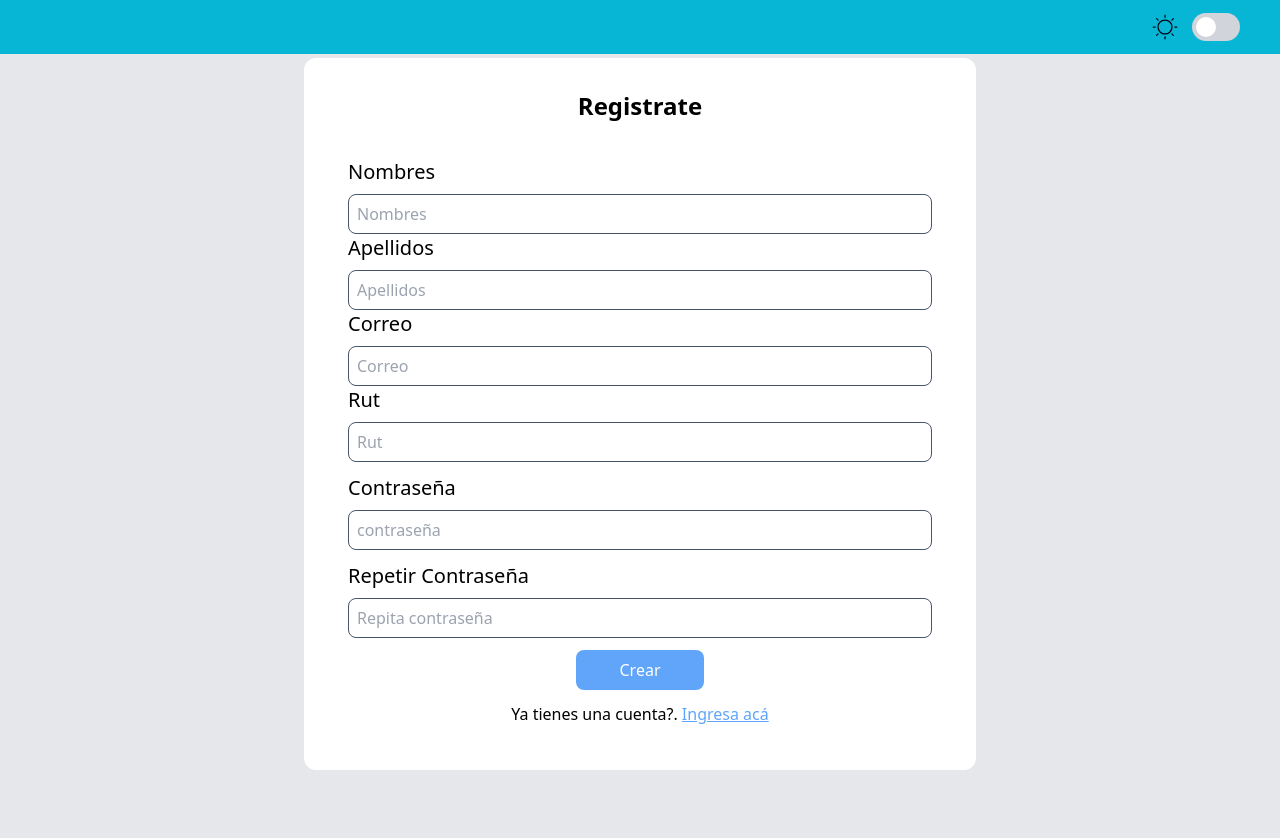
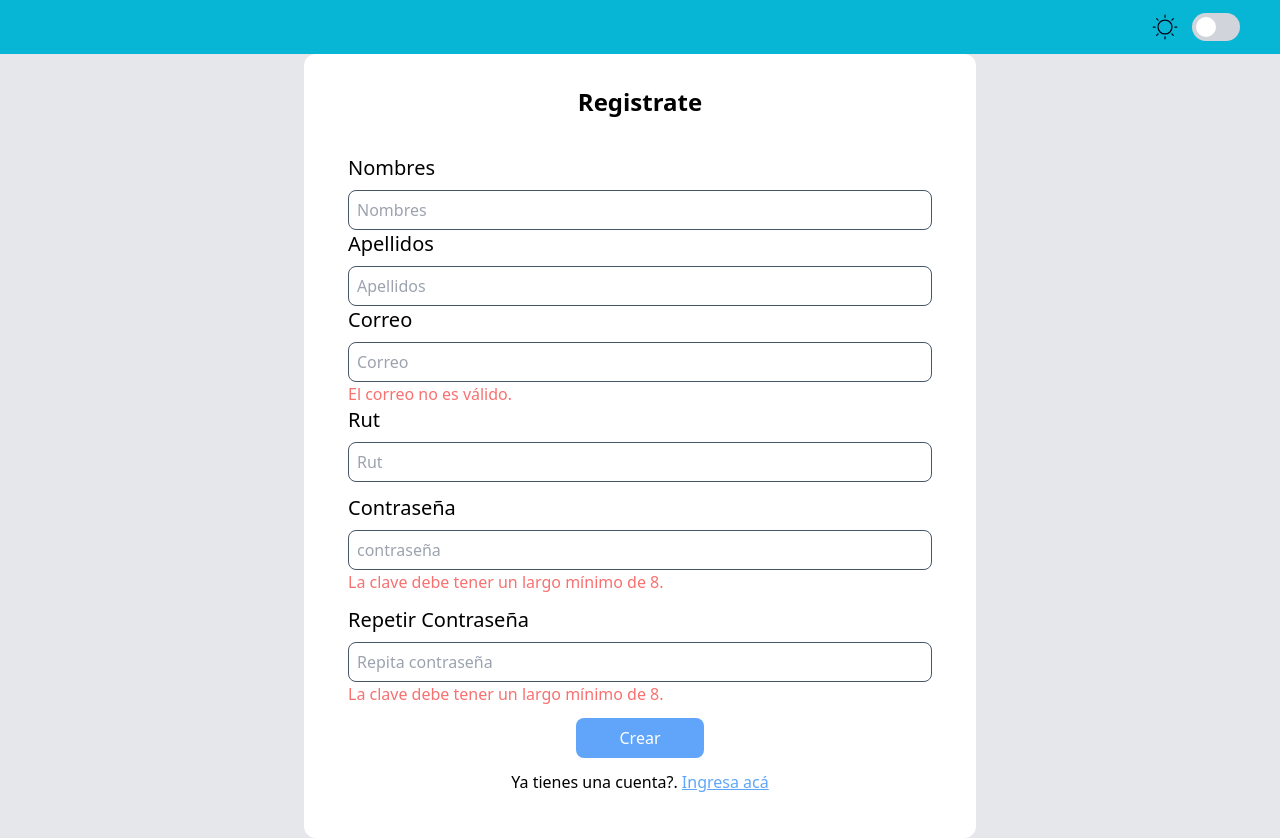
Before and after one commit to Jdiazb93/secure-login, a React (Create React App) app in the folder front/: page /sign-up in a window 1280 px wide. Before the commit the page ends 800 px from the top, so only its background shows below. Built offline with nearby package versions, Linux system fonts and the light colour scheme.

Commit message:
adding validation functions on signup form

```diff
--- a/front/src/api/users.js
+++ b/front/src/api/users.js
@@ -82,7 +82,5 @@ export const signIn = async (credentials) => {
 
     const auth = await response.json()
 
-    console.log(auth);
-
     return auth
 }
--- a/front/src/components/createUser.jsx
+++ b/front/src/components/createUser.jsx
@@ -1,6 +1,7 @@
 import React, { useState, useEffect } from "react";
 import { Link, useNavigate } from 'react-router-dom'
 import { signUp } from '../api/users'
+import { emailValidator, minLength, formatRut } from '../utils/validator'
 import { toast } from 'react-toastify'
 
 export const CreateUser = () => {
@@ -9,6 +10,11 @@ export const CreateUser = () => {
         surName: '',
         email: '',
         rut: '',
+        password: '',
+        repeatPassword: ''
+    })
+    const [error, setError] = useState({
+        email: '',
         password: '',
         repeatPassword: ''
     })
@@ -23,6 +29,17 @@ export const CreateUser = () => {
         }
     }, [token, navigate])
 
+    useEffect(() => {
+        const isEmailValid = emailValidator(formData.email)
+        const isPasswordValid = minLength(formData.password, 7)
+        const isRepeatPasswordValid = minLength(formData.repeatPassword, 7)
+        setError({
+            email: !isEmailValid ?  'El correo no es válido.' : null,
+            password: !isPasswordValid ?  'La clave debe tener un largo mínimo de 8.' : null,
+            repeatPassword: !isRepeatPasswordValid ?  'La clave debe tener un largo mínimo de 8.' : null,
+        })
+    }, [formData])
+
     const handleSubmit = async (e) => {
         e.preventDefault()
         const newSignUp = await signUp(formData)
@@ -34,7 +51,9 @@ export const CreateUser = () => {
         }
     }
 
-    const disabled = !formData.email || !formData.name || !formData.surName || !formData.password || !formData.repeatPassword || !formData.rut
+    const dataValues = Object.values(formData)
+
+    const disabled = dataValues.some((data) => data === '' || null) || error.email || error.password || error.repeatPassword
 
     return (
         <section className="h-[90vh] w-full items-center flex">
@@ -47,12 +66,15 @@ export const CreateUser = () => {
                     <input placeholder="Apellidos" value={formData.surName} onChange={(e) => setFormData({...formData, surName: e.target.value})} />
                     <label className="text-xl mb-2">Correo</label>
                     <input placeholder="Correo" value={formData.email} onChange={(e) => setFormData({...formData, email: e.target.value})} />
+                    {error?.email && <span className="text-red-400">{error.email}</span>}
                     <label className="text-xl mb-2">Rut</label>
-                    <input placeholder="Rut" value={formData.rut} maxLength={9} onChange={(e) => setFormData({...formData, rut: e.target.value})} />
+                    <input placeholder="Rut" value={formatRut(formData.rut)} maxLength={12} onChange={(e) => setFormData({...formData, rut: e.target.value.replace(/[^0-9Kk]/g, "")})} />
                     <label className="text-xl mb-2 mt-3">Contraseña</label>
                     <input placeholder="contraseña" type='password' value={formData.password} onChange={(e) => setFormData({...formData, password: e.target.value})} />
+                    {error?.password && <span className="text-red-400">{error.password}</span>}
                     <label className="text-xl mb-2 mt-3">Repetir Contraseña</label>
                     <input placeholder="Repita contraseña" type='password' value={formData.repeatPassword} onChange={(e) => setFormData({...formData, repeatPassword: e.target.value})} />
+                    {error?.repeatPassword && <span className="text-red-400">{error.repeatPassword}</span>}
                     <button className="send-button mt-3" disabled={disabled}>Crear</button>
                     <span className="text-center mt-3">Ya tienes una cuenta?. <Link className="text-blue-400 underline" to="/">Ingresa acá</Link></span>
                 </form>
--- a/front/src/components/signIn.jsx
+++ b/front/src/components/signIn.jsx
@@ -1,6 +1,7 @@
 import React, { useState, useEffect } from "react";
 import { useNavigate, Link } from 'react-router-dom'
 import { signIn } from '../api/users'
+import { emailValidator } from '../utils/validator'
 import { toast } from 'react-toastify'
 
 export default function SignIn() {
@@ -8,6 +9,7 @@ export default function SignIn() {
         email: '',
         password: ''
     })
+    const [error, setError] = useState()
 
     const navigate = useNavigate()
 
@@ -18,6 +20,14 @@ export default function SignIn() {
             navigate('/users')
         }
     }, [token, navigate])
+
+    useEffect(() => {
+        if(credentials.email) {
+            const isValid = emailValidator(credentials.email)
+            if(!isValid) setError({ email: 'El correo no es válido.'})
+            if(isValid) setError()
+        }
+    }, [credentials])
 
     const handleSubmit = async (e) => {
         e.preventDefault()
@@ -31,7 +41,7 @@ export default function SignIn() {
         }
     }
 
-    const disabled = !credentials.email || !credentials.password
+    const disabled = !credentials.email || !credentials.password || error
 
     return (
         <section className="h-[80vh] w-full items-center flex">
@@ -40,6 +50,7 @@ export default function SignIn() {
                 <form className="m-0 p-6 dark:border border-spacing-4 border-neutral-100" onSubmit={handleSubmit} >
                     <label className="text-xl mb-2">Email</label>
                     <input placeholder="email" value={credentials.email} onChange={(e) => setCredentials({...credentials, email: e.target.value})} />
+                    {error?.email && <span className="text-red-400">{error.email}</span>}
                     <label className="text-xl mb-2 mt-3">Contraseña</label>
                     <input placeholder="contraseña" type='password' value={credentials.password} onChange={(e) => setCredentials({...credentials, password: e.target.value})} />
                     <button className="send-button mt-3" disabled={disabled}>Ingresar</button>
--- /dev/null
+++ b/front/src/utils/validator.js
@@ -0,0 +1,45 @@
+//Validador de correo mediante regex
+export const emailValidator = (email) => {
+    // eslint-disable-next-line
+    const emailValid = /^([a-zA-Z0-9_\.\-])+\@(([a-zA-Z0-9\-])+\.)+([a-zA-Z0-9]{2,4})+$/;
+
+    const isValid = emailValid.test(email)
+
+    return isValid
+}
+
+/**
+ * Se valida longitud mínima del valor ingresado (funciona como un validador para la longitud de contraseñas.)
+ * Esto solo sirve a nivel de front, puede ser skipeado y no funciona como lógica de sistema en backend.
+ */
+export const minLength = (value, minLength) => {
+    const isValid = value.length > minLength
+
+    return isValid
+}
+
+/**
+ * Formateo de Rut, esta función agrega los puntos, el guión y la separación con el digito verificador
+ */
+export const formatRut = (rut) => {
+    if (!rut) return "";
+    const actual = rut.replace(/^0+/, "");
+    if (actual !== "" && actual.length > 1) {
+      const actualClean = actual.replace(/[^0-9Kk]/g, "");
+      const start = actualClean.substring(0, actualClean.length - 1);
+      let rutDots = "";
+      var j = 1;
+      for (let i = start.length - 1; i >= 0; i--) {
+        const letter = start.charAt(i);
+        rutDots = `${letter}${rutDots}`;
+        if (j % 3 === 0 && j <= start.length - 1) {
+          rutDots = `.${rutDots}`;
+        }
+        j++;
+      }
+      const dv = actualClean.substring(actualClean.length - 1);
+      rutDots = `${rutDots}-${dv}`;
+      return rutDots.toUpperCase();
+    }
+    return rut;
+  };
```
